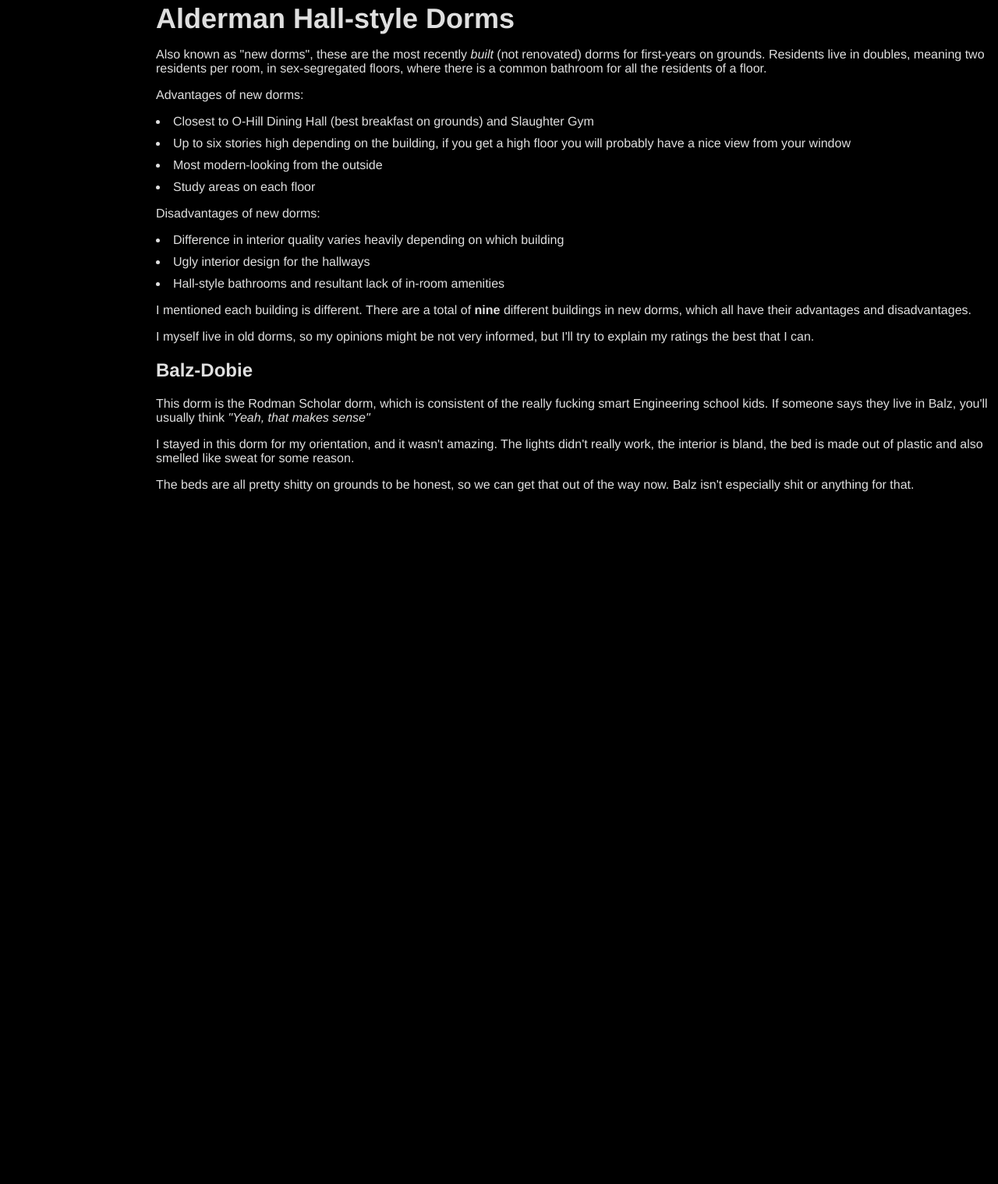
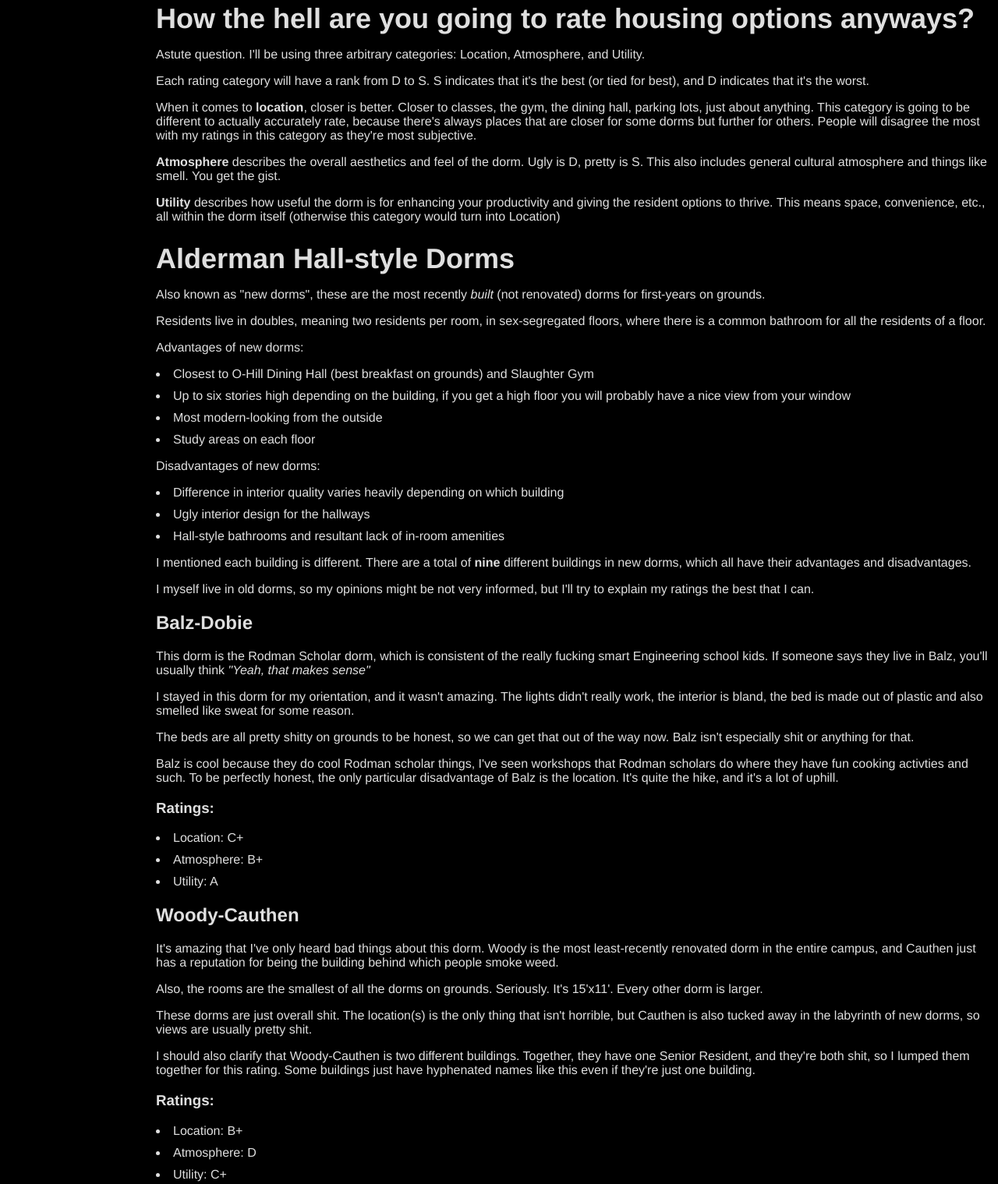
Before and after one commit to zxnnia/tsubasa, a plain HTML site: page housing.html in a window 1280 px wide. Shown: the part 21-1540 px from the top of the page at 78% size. Before the commit the page ends 852 px from the top, so only its background shows below. Drawn offline with Linux system fonts and the light colour scheme.

Commit message:
Update housing.html

```diff
--- a/housing.html
+++ b/housing.html
@@ -7,11 +7,25 @@
   <meta name="description" content="Ratings of all the first-year options for housing at UVA">
   <title>UVA Housing Ratings</title>
 </head>
+
 <body>
+  <h1 id=rating-overview>How the hell are you going to rate housing options anyways?</h1>
+  <p>Astute question. I'll be using three arbitrary categories: Location, Atmosphere, and Utility.</p>
+  <p>Each rating category will have a rank from D to S. S indicates that it's the best (or tied for best), and D indicates that it's the worst.</p>
+  <p>When it comes to <b>location</b>, closer is better. Closer to classes, the gym, the dining hall, parking lots, just about anything.
+    This category is going to be different to actually accurately rate, because there's always places that are closer for some dorms but
+    further for others. People will disagree the most with my ratings in this category as they're most subjective.</p>
+  <p><b>Atmosphere</b> describes the overall aesthetics and feel of the dorm. Ugly is D, pretty is S. This also includes general
+    cultural atmosphere and things like smell. You get the gist.</p>
+  <p><b>Utility</b> describes how useful the dorm is for enhancing your productivity and giving the resident
+    options to thrive. This means space, convenience, etc., all within the dorm itself (otherwise this category
+    would turn into Location)</p>
+
   <h1 id=alderman-hall>Alderman Hall-style Dorms</h1>
-  <p>Also known as "new dorms", these are the most recently <i>built</i> (not renovated) dorms for first-years on grounds.
-    Residents live in doubles, meaning two residents per room, in sex-segregated floors, where there is a common bathroom
+  <p>Also known as "new dorms", these are the most recently <i>built</i> (not renovated) dorms for first-years on grounds.</p>
+  <p>Residents live in doubles, meaning two residents per room, in sex-segregated floors, where there is a common bathroom
     for all the residents of a floor.</p>
+
   <p>Advantages of new dorms:</p>
   <u1>
     <li>Closest to O-Hill Dining Hall (best breakfast on grounds) and Slaughter Gym</li>
@@ -29,6 +43,7 @@
     which all have their advantages and disadvantages.</p>
   <p>I myself live in old dorms, so my opinions might be not very informed, but I'll try to explain my ratings
     the best that I can.</p>
+
   <h2 id=balz-dobie>Balz-Dobie</h2>
   <p>This dorm is the Rodman Scholar dorm, which is consistent of the really fucking smart Engineering school kids.
     If someone says they live in Balz, you'll usually think <i>"Yeah, that makes sense"</i></p>
@@ -36,5 +51,32 @@
     the interior is bland, the bed is made out of plastic and also smelled like sweat for some reason.</p>
   <p>The beds are all pretty shitty on grounds to be honest, so we can get that out of the way now. Balz
     isn't especially shit or anything for that. </p>
+  <p>Balz is cool because they do cool Rodman scholar things, I've seen workshops that Rodman scholars do where they
+    have fun cooking activties and such. To be perfectly honest, the only particular disadvantage of Balz is the location.
+    It's quite the hike, and it's a lot of uphill.</p>
+  <h3>Ratings:</h3>
+  <u1>
+    <li>Location: C+</li>
+    <li>Atmosphere: B+</li>
+    <li>Utility: A</li>
+  </u1>
+
+  <h2 id=woody-cauthen>Woody-Cauthen</h2>
+  <p>It's amazing that I've only heard bad things about this dorm. Woody is the most least-recently renovated dorm
+    in the entire campus, and Cauthen just has a reputation for being the building behind which people smoke weed.</p>
+  <p>Also, the rooms are the smallest of all the dorms on grounds. Seriously. It's 15'x11'. Every other dorm is
+    larger.</p>
+  <p>These dorms are just overall shit. The location(s) is the only thing that isn't horrible, but Cauthen is also tucked
+    away in the labyrinth of new dorms, so views are usually pretty shit.</p>
+  <p>I should also clarify that Woody-Cauthen is two different buildings. Together, they have one Senior Resident,
+    and they're both shit, so I lumped them together for this rating. Some buildings just have hyphenated names like
+    this even if they're just one building.</p>
+  <h3>Ratings:</h3>
+  <u1>
+    <li>Location: B+</li>
+    <li>Atmosphere: D</li>
+    <li>Utility: C+</li>
+  </u1>
+
   </body>
 </html>
```
